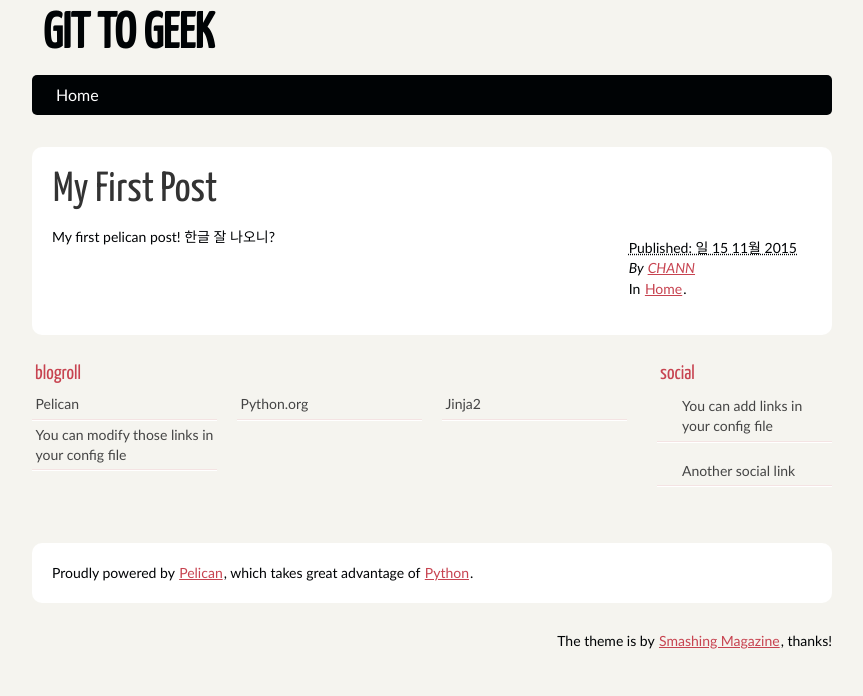
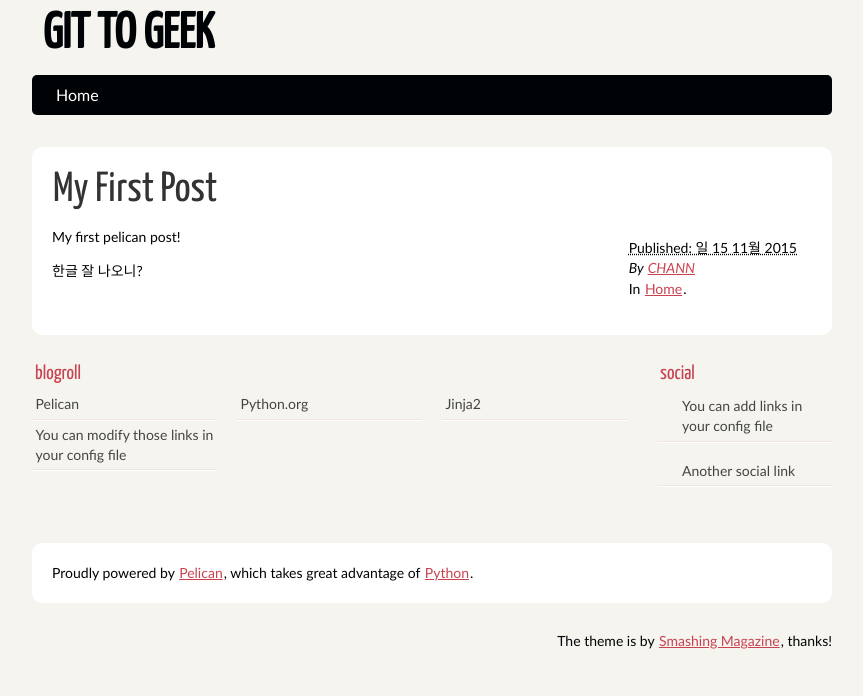
Before and after one commit to channprj/til-old, a plain HTML site: page author/chann.html in a window 1280 px wide. Shown: the whole page, without its empty margins (208-1071 px from the left). Drawn offline with Linux system fonts and the light colour scheme.

Commit message:
update: md 테스트

```diff
--- a/author/chann.html
+++ b/author/chann.html
@@ -31,8 +31,8 @@
         </address>
 <p>In <a href="/category/home.html">Home</a>.</p>
 
-</footer><!-- /.post-info --><p>My first pelican post!
-한글 잘 나오니?</p>                </article>
+</footer><!-- /.post-info --><p>My first pelican post!</p>
+<p>한글 잘 나오니?</p>                </article>
             </aside><!-- /#featured -->
         <section id="extras" class="body">
                 <div class="blogroll">
```
Also changed, not shown: category/home.html (+2 -2 lines), index.html (+2 -2 lines), my-first-post.html (+2 -2 lines).
